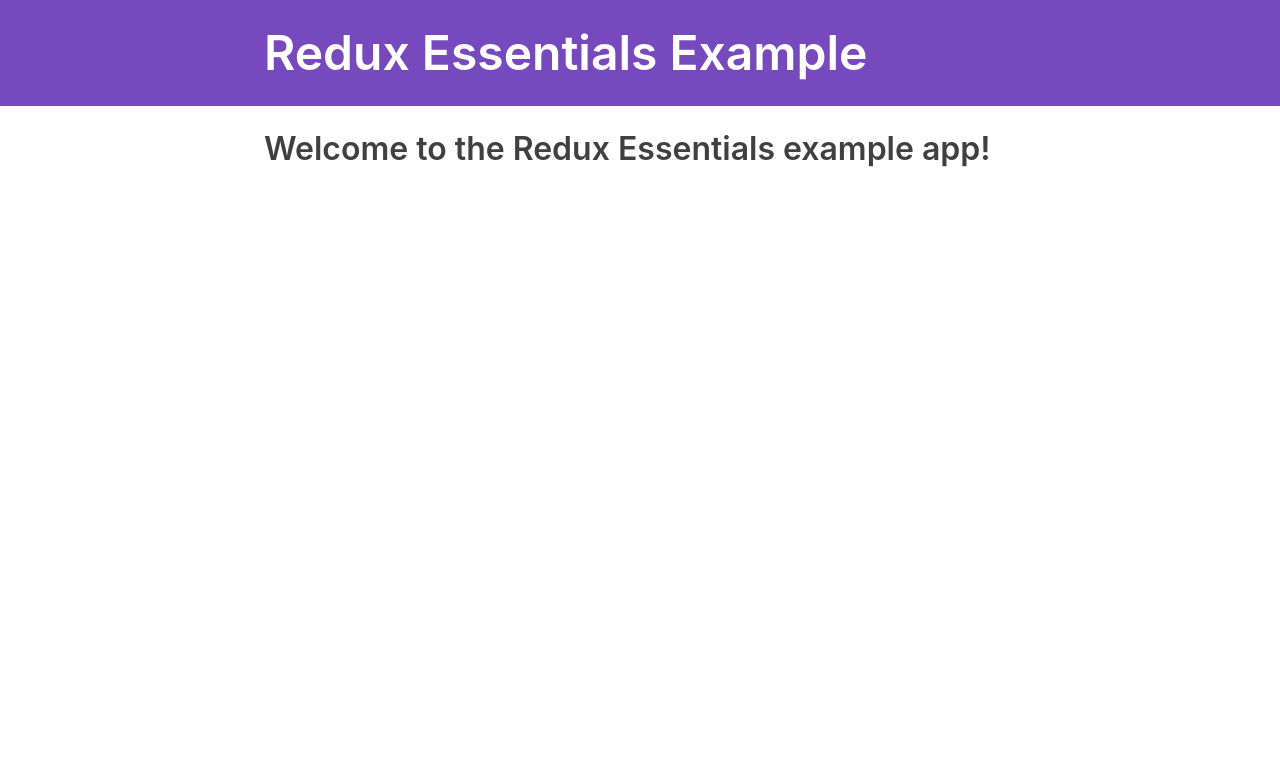
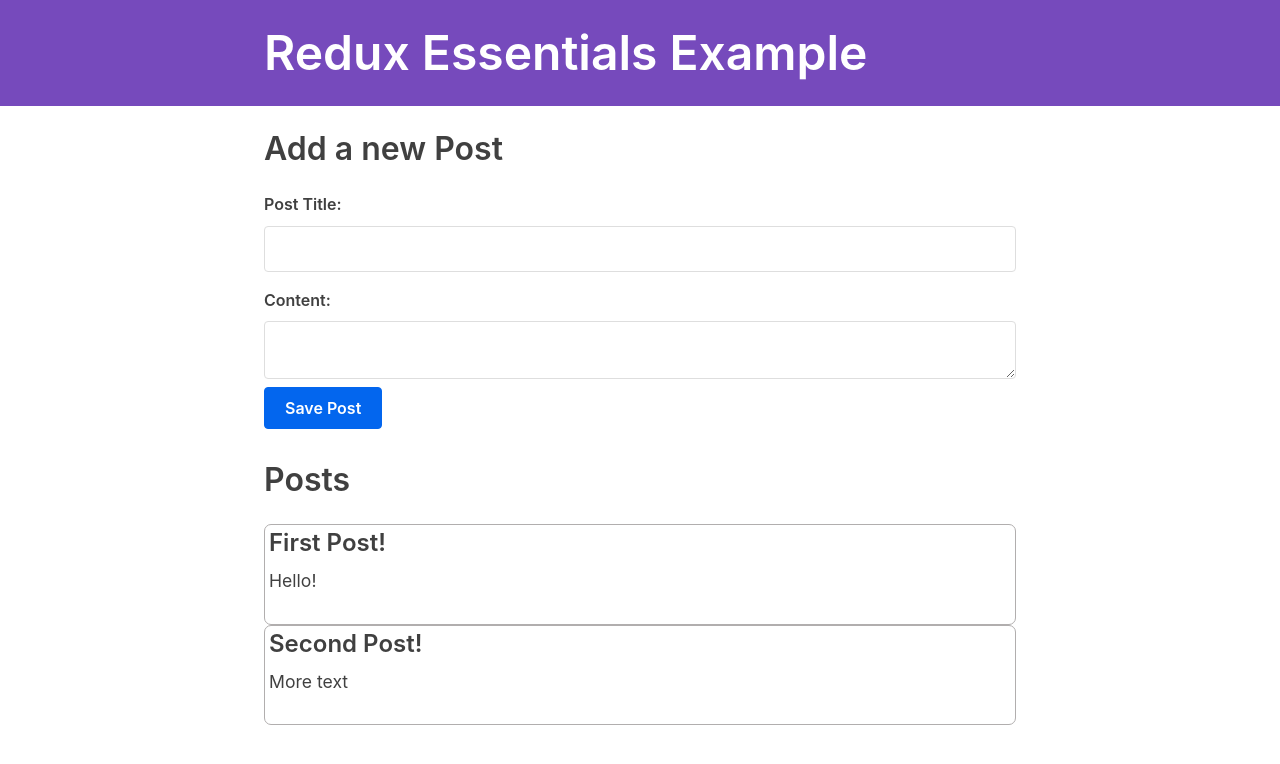
Before and after one commit to xodud001/redux-project, a React (Create React App) app: page / in a window 1280 px wide. Shown: the top 764 px of the page. Built offline with nearby package versions, Linux system fonts and the light colour scheme; what miragejs, txtgen would draw is missing.

Commit message:
feat : Post 작성 기능 추가
Slice를 정의하고 이를 Store에 저장한 뒤 dispatch를 이용해서 action을 호출해서 state를 수정

```diff
--- a/src/App.js
+++ b/src/App.js
@@ -7,6 +7,9 @@ import {
 } from 'react-router-dom'
 
 import { Navbar } from './app/Navbar'
+
+import { PostsList } from './feature/posts/PostsList'
+import { AddPostForm } from './feature/posts/AddPostForm'
 
 function App() {
   return (
@@ -18,9 +21,10 @@ function App() {
             exact
             path="/"
             render={() => (
-              <section>
-                <h2>Welcome to the Redux Essentials example app!</h2>
-              </section>
+              <React.Fragment>
+                <AddPostForm/>
+                <PostsList/>
+              </React.Fragment>
             )}
           />
           <Redirect to="/" />
--- a/src/app/store.js
+++ b/src/app/store.js
@@ -1,5 +1,9 @@
 import { configureStore } from '@reduxjs/toolkit'
 
+import postsReducer from '../feature/posts/postsSlice'
+
 export default configureStore({
-  reducer: () => ({}),
+  reducer: {
+    posts : postsReducer
+  }
 })
--- /dev/null
+++ b/src/feature/posts/AddPostForm.js
@@ -0,0 +1,54 @@
+import React, { useState } from 'react';
+import { useDispatch } from 'react-redux'
+import { nanoid } from '@reduxjs/toolkit'
+
+import { postAdded } from './postsSlice'
+
+export const AddPostForm = () => {
+    const [title, setTitle] = useState('')
+    const [content, setcontent] = useState('')
+
+    const dispatch = useDispatch()
+
+    const onTitleChanged = e => setTitle(e.target.value)
+    const onContentChanged = e => setcontent(e.target.value)
+
+    const onSavePostClicked = () => {
+        if(title && content){
+            dispatch(
+                postAdded({
+                    id : nanoid(),
+                    title,
+                    content,
+                })
+            )
+            setTitle('')
+            setcontent('')
+        }
+    }
+    return(
+        <section>
+            <h2>Add a new Post</h2>
+            <form>
+                <label htmlFor="postTitle">Post Title:</label>
+                <input
+                    type="text"
+                    id="postTitle"
+                    name="postTitle"
+                    value={title}
+                    onChange={onTitleChanged}
+                />
+                <label htmlFor="postContent">Content:</label>
+                <textarea
+                    id="postContent"
+                    name="postContent"
+                    value={content}
+                    onChange={onContentChanged}
+                />
+                <button type="button" onClick={onSavePostClicked}>
+                    Save Post
+                </button>
+            </form>
+        </section>
+    );
+}
--- /dev/null
+++ b/src/feature/posts/PostsList.js
@@ -0,0 +1,20 @@
+import React from 'react'
+import { useSelector } from 'react-redux'
+
+export const PostsList = () =>{
+    const posts = useSelector(state => state.posts)
+
+    const renderedPosts = posts.map(post => (
+        <article className="post-excerpt" key={post.id}>
+            <h3>{post.title}</h3>
+            <p className="post-content">{post.content.substring(0, 100)}</p>
+        </article>
+    ))
+
+    return(
+        <section className="posts-lsit">
+            <h2>Posts</h2>
+            {renderedPosts}
+        </section>
+    );
+}
--- /dev/null
+++ b/src/feature/posts/postsSlice.js
@@ -0,0 +1,20 @@
+import {createSlice} from '@reduxjs/toolkit'
+
+const initialState =[
+    { id : '1', title:'First Post!', content:'Hello!' },
+    { id : '2', title:'Second Post!', content:'More text' },
+]
+
+const  postsSlice = createSlice({
+    name : 'posts',
+    initialState,
+    reducers: {
+        postAdded(state, action){
+            state.push(action.payload)
+        }
+    }
+})
+
+export const { postAdded } = postsSlice.actions
+
+export default postsSlice.reducer
```
